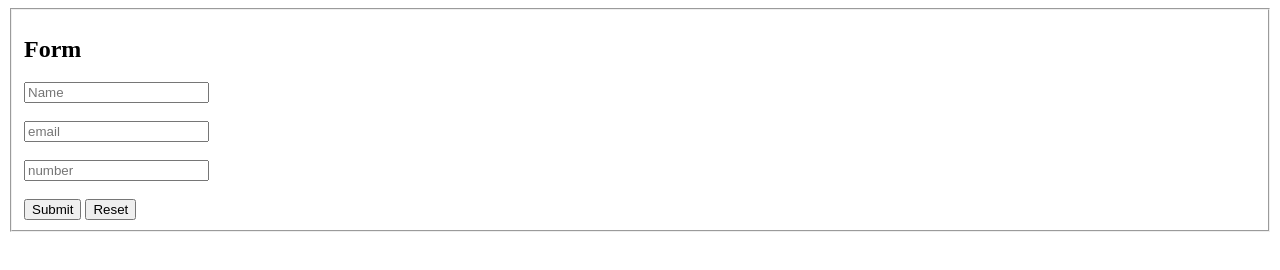
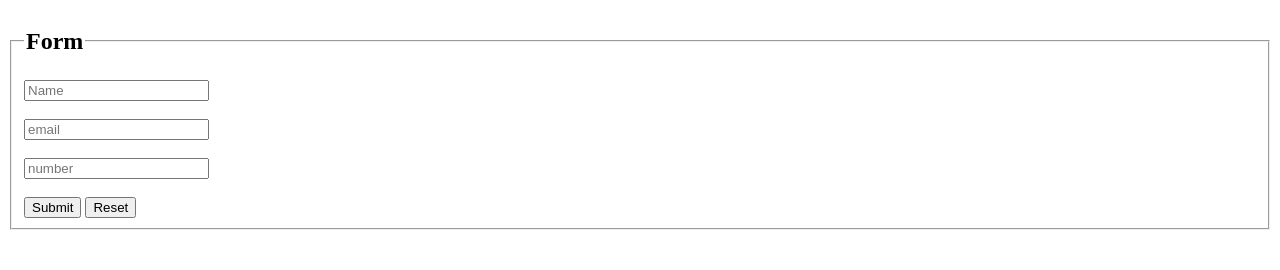
Before and after one commit to Asif0076/contactbook-crud, a plain HTML site: page index.html in a window 1280 px wide. Drawn offline with Linux system fonts and the light colour scheme.

Commit message:
added h2 in legend in feildset

```diff
--- a/index.html
+++ b/index.html
@@ -10,7 +10,9 @@
 </head>
 <body>
     <fieldset>
-        <h2>Form</h2>
+        <legend>
+            <h2>Form</h2>
+        </legend>
         <form id="form">
             <input type="text" id="name" name="name" placeholder="Name"><br><br>
             <input type="email" id="email" name="email" placeholder="email"><br><br>
```
